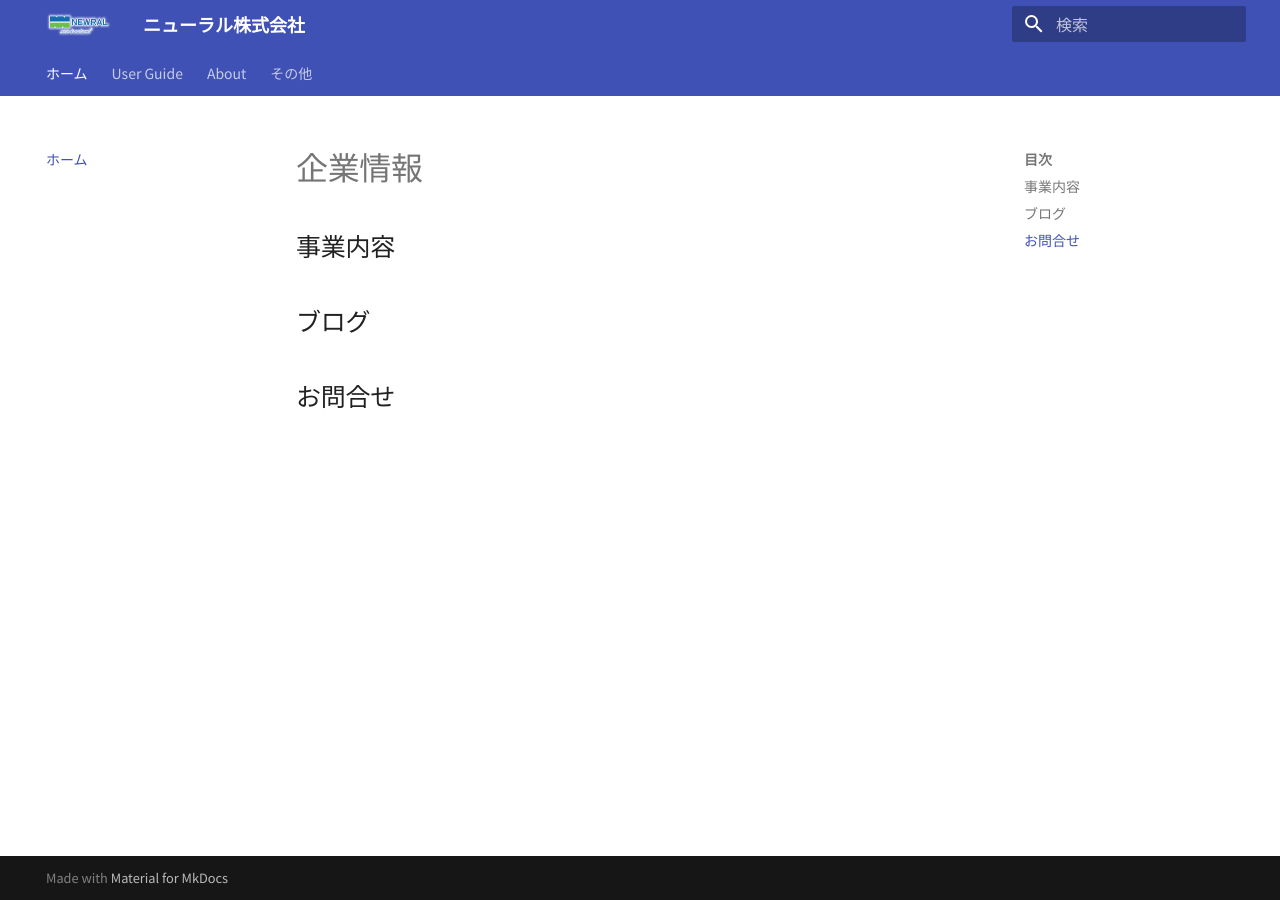
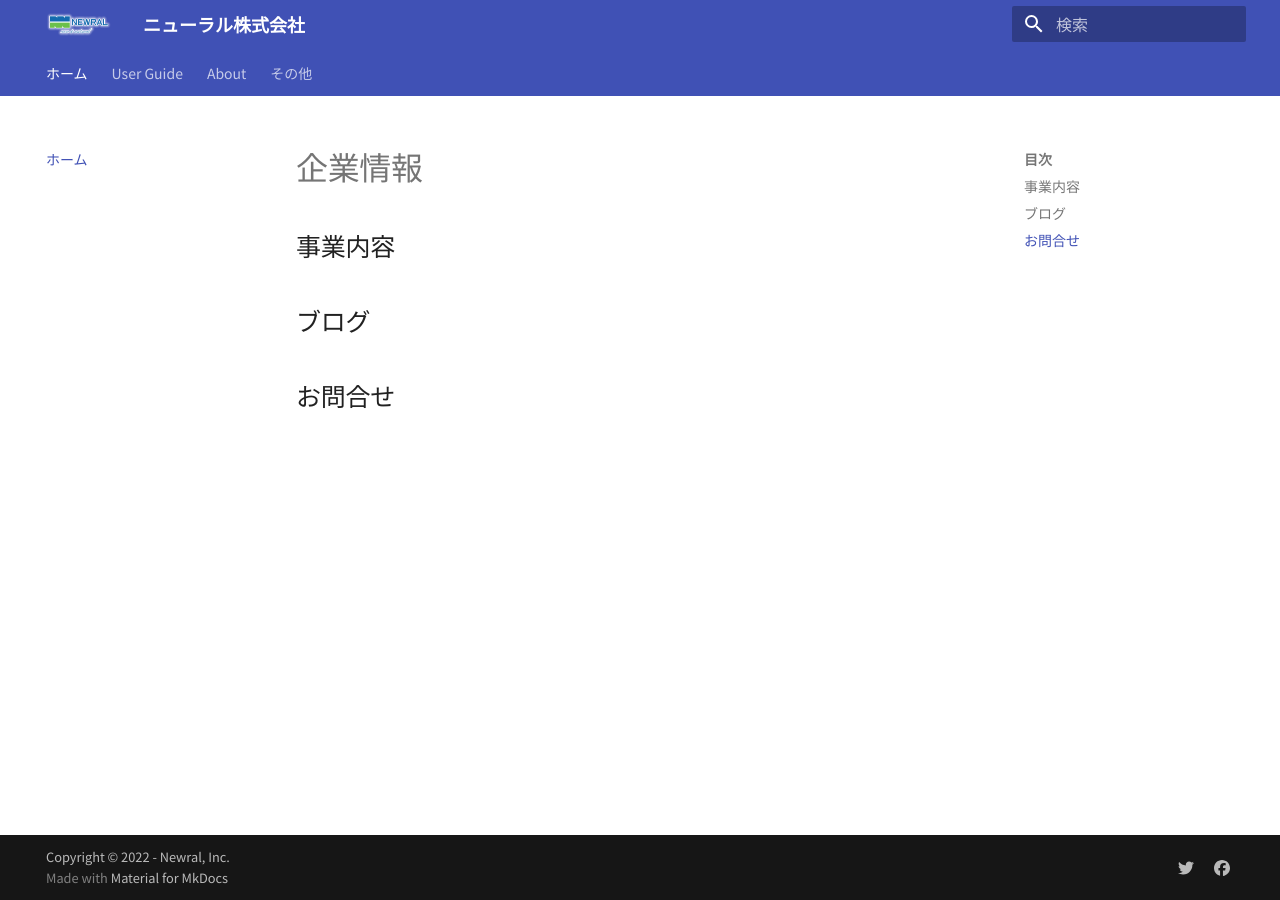
Before and after one commit to k-yoshikubo/k-yoshikubo.github.io, an MkDocs documentation site: the page built from src/index.md, in a window 1280 px wide. Built offline with MkDocs 1.6.1 and Material for MkDocs 9.7.7, drawn with Linux system fonts in a browser that asks for light colours; some web fonts are replaced.

```diff
--- a/mkdocs.yml
+++ b/mkdocs.yml
@@ -1,4 +1,6 @@
 site_name: "ニューラル株式会社"
+site_url: https://www.newral.co.jp/
+copyright: 'Copyright © 2022 - Newral, Inc.'
 
 site_dir: docs
 docs_dir: src
@@ -33,6 +35,14 @@ extra:
     text: "Noto Sans JP"
     code: "Consolas"
   logo: 'assets/images/logo.png'
+  search:
+    language: 'jp'
+  social:  ## ソーシャルリンク設定
+    - icon: fontawesome/brands/twitter
+      link: https://twitter.com/newral1998
+    - icon: fontawesome/brands/facebook
+      link: https://www.facebook.com/Newral.Inc
+
 
 markdown_extensions:
   - admonition
```
